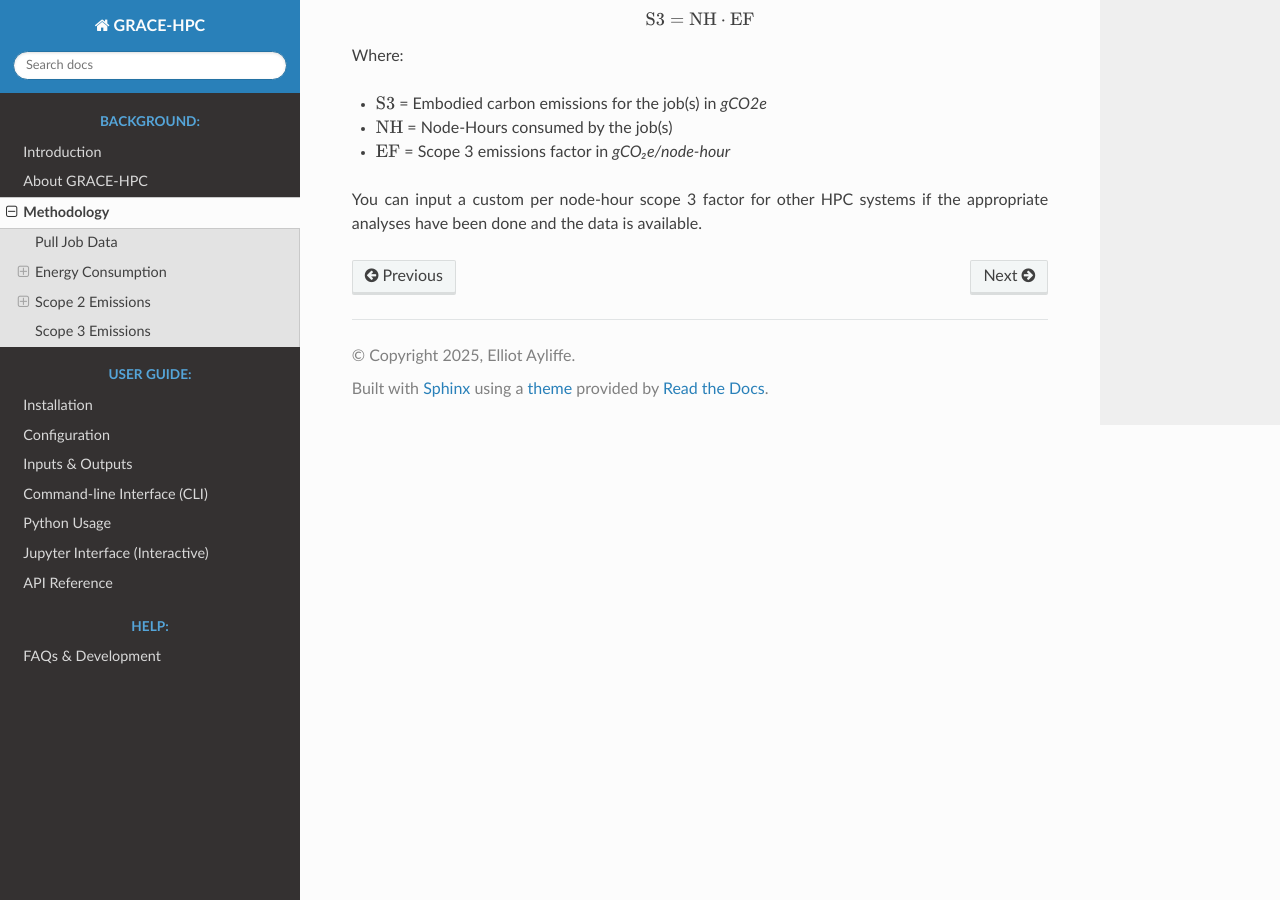
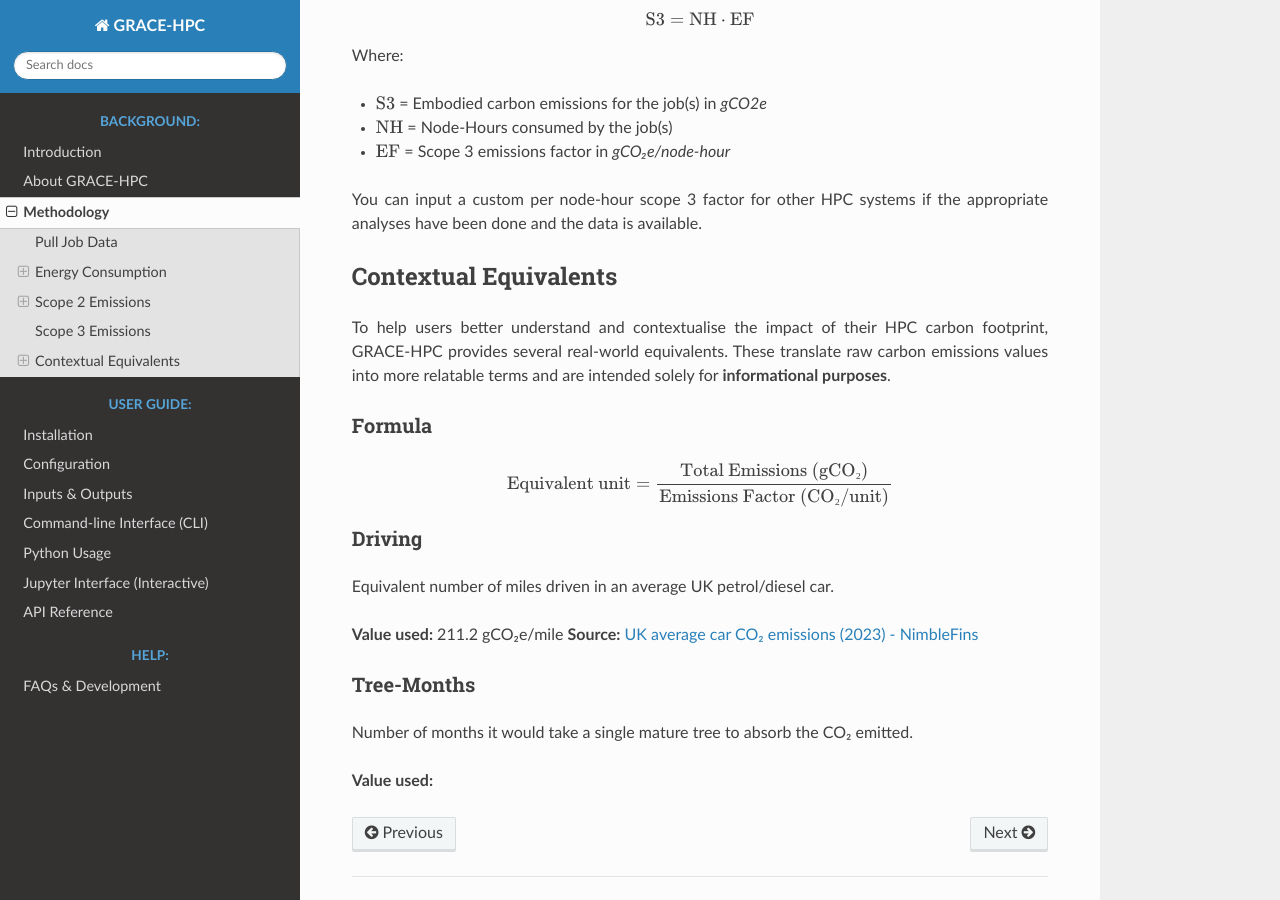
Before and after one commit to Elliot-Ayliffe/GRACE-HPC, a Sphinx documentation site: the page built from docs/methodology.md, in a window 1280 px wide and 900 px high, scrolled down 2420 px. Built offline with Sphinx 7.4.7 and the Read the Docs theme 3.1.0, drawn with Linux system fonts in a browser that asks for light colours.

Commit message:
Update methodology.md

```diff
--- a/docs/methodology.md
+++ b/docs/methodology.md
@@ -105,3 +105,28 @@ Where:
 - $\text{EF}$ = Scope 3 emissions factor in *gCO₂e/node-hour*
 
 You can input a custom per node-hour scope 3 factor for other HPC systems if the appropriate analyses have been done and the data is available.
+
+
+## Contextual Equivalents
+
+To help users better understand and contextualise the impact of their HPC carbon footprint, GRACE-HPC provides several real-world equivalents. These translate raw carbon emissions values into more relatable terms and are intended solely for **informational purposes**.
+
+#### Formula
+
+$$
+\text{Equivalent unit} = \frac{\text{Total Emissions (gCO₂)}}{\text{Emissions Factor (CO₂/unit)}}
+$$
+
+#### Driving
+
+Equivalent number of miles driven in an average UK petrol/diesel car.
+
+**Value used:** 211.2 gCO₂e/mile
+**Source:** [UK average car CO₂ emissions (2023) - NimbleFins](https://www.nimblefins.co.uk/average-co2-emissions-car-uk#nogo)
+
+
+#### Tree-Months
+
+Number of months it would take a single mature tree to absorb the CO₂ emitted.
+
+**Value used:**
```
